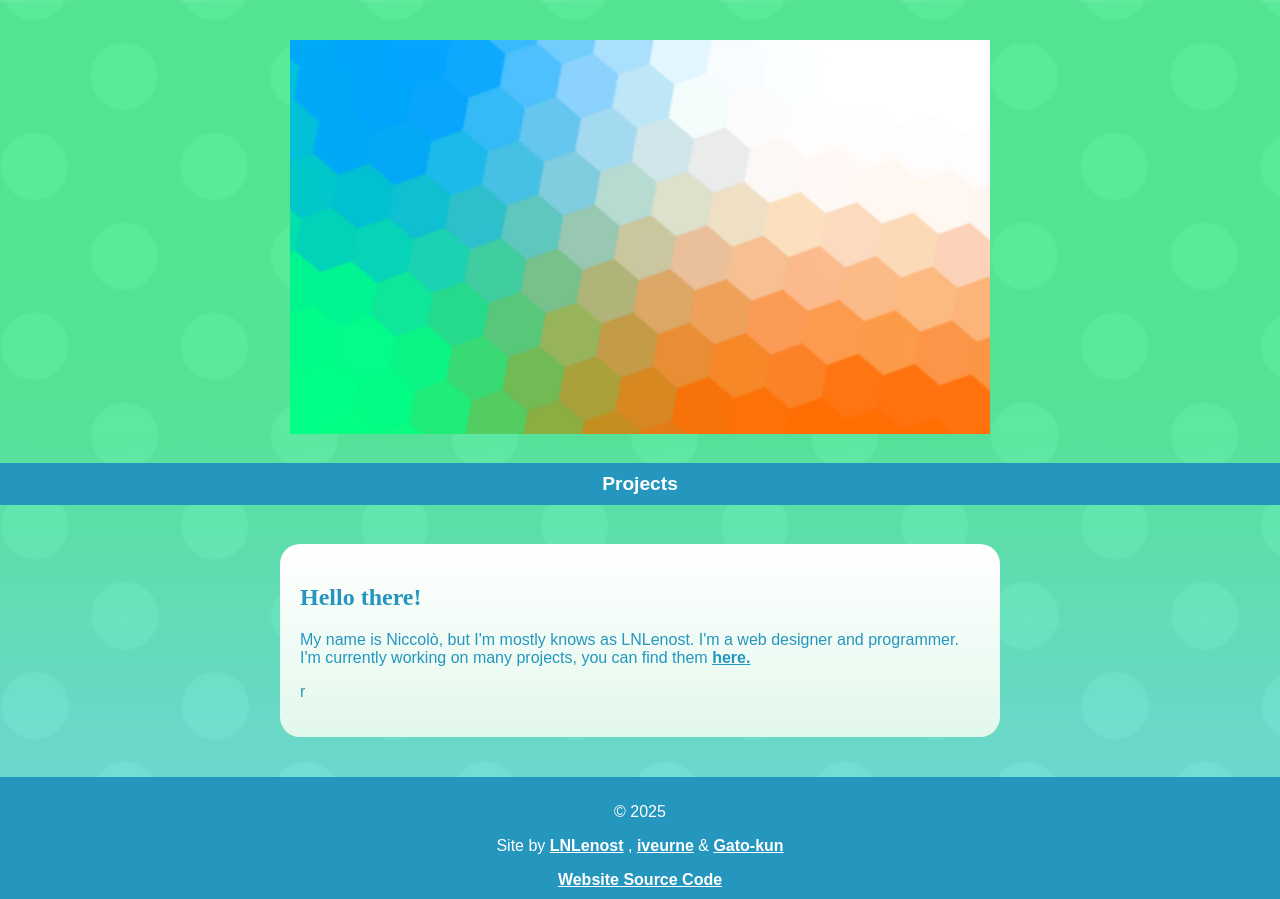
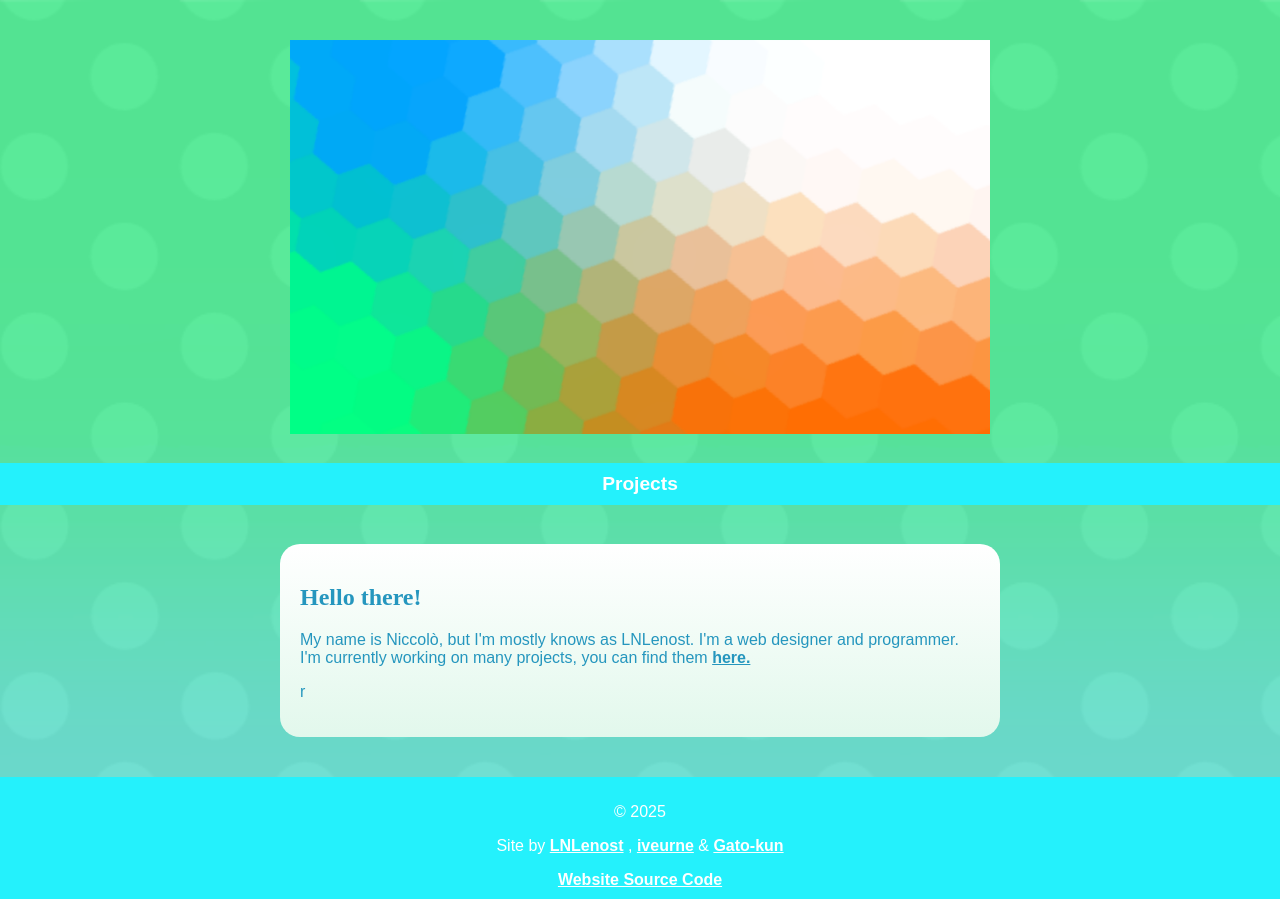
Before and after one commit to LNLenost/lnlenost.github.io, a plain HTML site: page www/index.html in a window 1280 px wide. Drawn offline with Linux system fonts and the light colour scheme; a web font is replaced by a local one.

Commit message:
update styles.css

```diff
--- a/www/styles.css
+++ b/www/styles.css
@@ -34,7 +34,7 @@ nav ul {
     list-style: none;
     padding: 0;
     text-align: center;
-    background-color: #2596be;
+    background-color: #24F1FC;
     font-size: 1.2em;
     font-family: seurat, sans-serif;
     display: flex;
@@ -120,7 +120,7 @@ footer {
     text-align: center;
     padding: 10px;
     bottom: 10px;
-    background-color: #2596be;
+    background-color: #24F1FC;
     color: white;
 }
 
```
